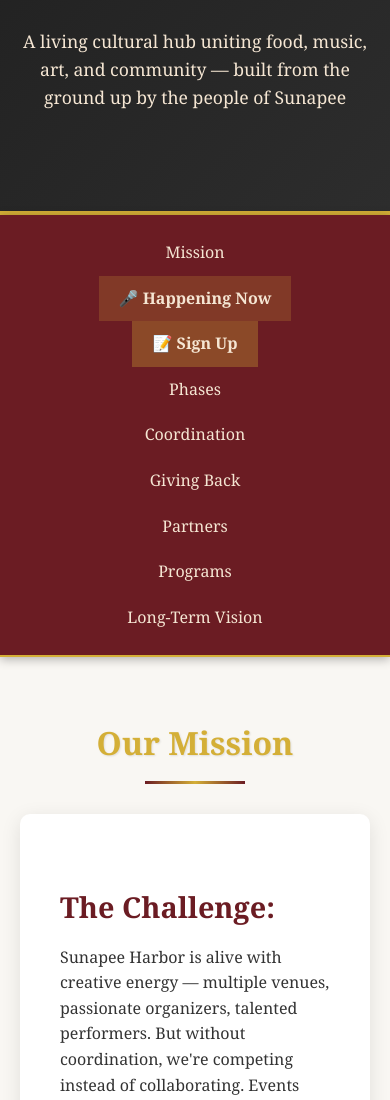
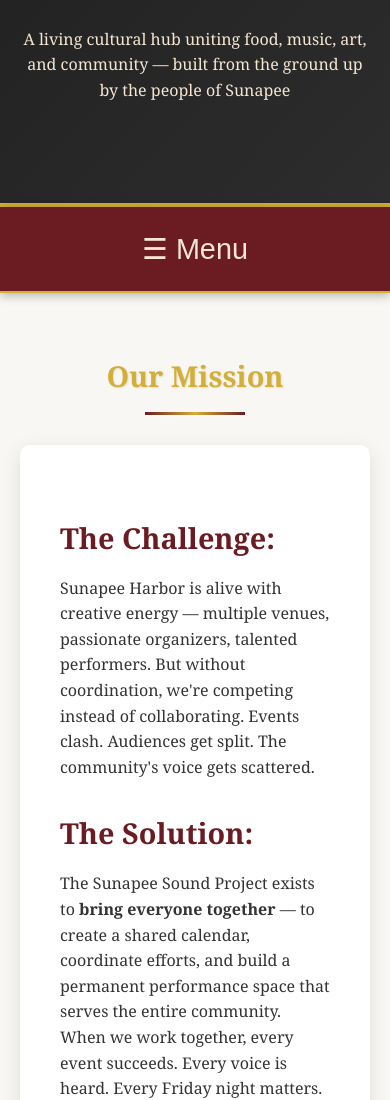
Before and after one commit to Dyment-cs/sunapeesound, a plain HTML site: page index.html in a window 390 px wide. Shown: the part 509-1609 px from the top of the page. Drawn offline with Linux system fonts and the light colour scheme.

Commit message:
Update index.html

```diff
--- a/index.html
+++ b/index.html
@@ -124,6 +124,8 @@
             display: flex;
             justify-content: center;
             flex-wrap: wrap;
+            max-width: 1200px;
+            margin: 0 auto;
         }
 
         nav a {
@@ -137,6 +139,44 @@
         nav a:hover {
             background: #8B2530;
             color: #D4AF37;
+        }
+
+        .mobile-menu-toggle {
+            display: none;
+            background: none;
+            border: none;
+            color: #F5E6D3;
+            font-size: 1.8em;
+            cursor: pointer;
+            padding: 10px 20px;
+        }
+
+        @media (max-width: 768px) {
+            .mobile-menu-toggle {
+                display: block;
+                margin: 0 auto;
+            }
+
+            nav ul {
+                display: none;
+                flex-direction: column;
+                width: 100%;
+            }
+
+            nav ul.active {
+                display: flex;
+            }
+
+            nav li {
+                width: 100%;
+                text-align: center;
+                border-bottom: 1px solid rgba(212, 175, 55, 0.2);
+            }
+
+            nav a {
+                padding: 12px 20px;
+                width: 100%;
+            }
         }
 
         .container {
@@ -380,17 +420,32 @@
                 font-size: 1.2em;
             }
 
-            h2 {
-                font-size: 2em;
+            .hero .subtitle {
+                font-size: 1em;
             }
 
-            nav ul {
-                flex-direction: column;
-                align-items: center;
+            .hero img {
+                max-width: 200px;
+            }
+
+            h2 {
+                font-size: 1.8em;
             }
 
             #signup > div[style*="grid-template-columns"] {
                 grid-template-columns: 1fr !important;
+            }
+
+            .phase h3 {
+                font-size: 1.4em;
+            }
+
+            #happening-now h3 {
+                font-size: 1.6em !important;
+            }
+
+            #happening-now p {
+                font-size: 1em !important;
             }
         }
     </style>
@@ -404,16 +459,17 @@
     </div>
 
     <nav>
-        <ul>
-            <li><a href="#mission">Mission</a></li>
-            <li><a href="#happening-now" style="background: rgba(212, 175, 55, 0.2); font-weight: bold;">🎤 Happening Now</a></li>
-            <li><a href="#signup" style="background: rgba(212, 175, 55, 0.3); font-weight: bold;">📝 Sign Up</a></li>
-            <li><a href="#phases">Phases</a></li>
-            <li><a href="#coordination">Coordination</a></li>
-            <li><a href="#philanthropy">Giving Back</a></li>
-            <li><a href="#partners">Partners</a></li>
-            <li><a href="#programs">Programs</a></li>
-            <li><a href="#vision">Long-Term Vision</a></li>
+        <button class="mobile-menu-toggle" onclick="toggleMenu()">☰ Menu</button>
+        <ul id="nav-menu">
+            <li><a href="#mission" onclick="closeMenu()">Mission</a></li>
+            <li><a href="#happening-now" style="background: rgba(212, 175, 55, 0.2); font-weight: bold;" onclick="closeMenu()">🎤 Happening Now</a></li>
+            <li><a href="#signup" style="background: rgba(212, 175, 55, 0.3); font-weight: bold;" onclick="closeMenu()">📝 Sign Up</a></li>
+            <li><a href="#phases" onclick="closeMenu()">Phases</a></li>
+            <li><a href="#coordination" onclick="closeMenu()">Coordination</a></li>
+            <li><a href="#philanthropy" onclick="closeMenu()">Giving Back</a></li>
+            <li><a href="#partners" onclick="closeMenu()">Partners</a></li>
+            <li><a href="#programs" onclick="closeMenu()">Programs</a></li>
+            <li><a href="#vision" onclick="closeMenu()">Long-Term Vision</a></li>
         </ul>
     </nav>
 
@@ -843,6 +899,25 @@
     </footer>
 
     <script>
+        // Mobile menu toggle
+        function toggleMenu() {
+            const menu = document.getElementById('nav-menu');
+            menu.classList.toggle('active');
+
+            const toggle = document.querySelector('.mobile-menu-toggle');
+            if (menu.classList.contains('active')) {
+                toggle.textContent = '✕ Close';
+            } else {
+                toggle.textContent = '☰ Menu';
+            }
+        }
+
+        function closeMenu() {
+            const menu = document.getElementById('nav-menu');
+            menu.classList.remove('active');
+            document.querySelector('.mobile-menu-toggle').textContent = '☰ Menu';
+        }
+
         // Smooth scrolling for navigation links
         document.querySelectorAll('nav a').forEach(anchor => {
             anchor.addEventListener('click', function (e) {
```
